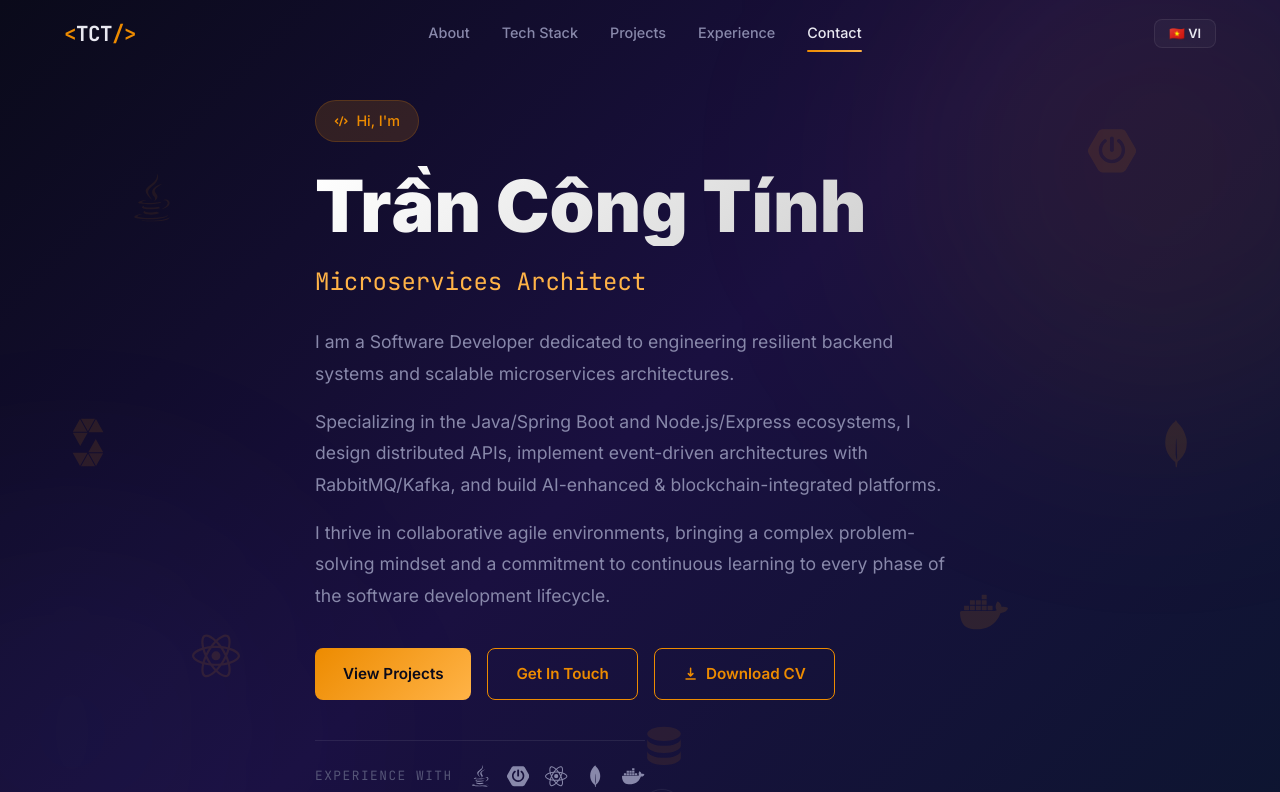
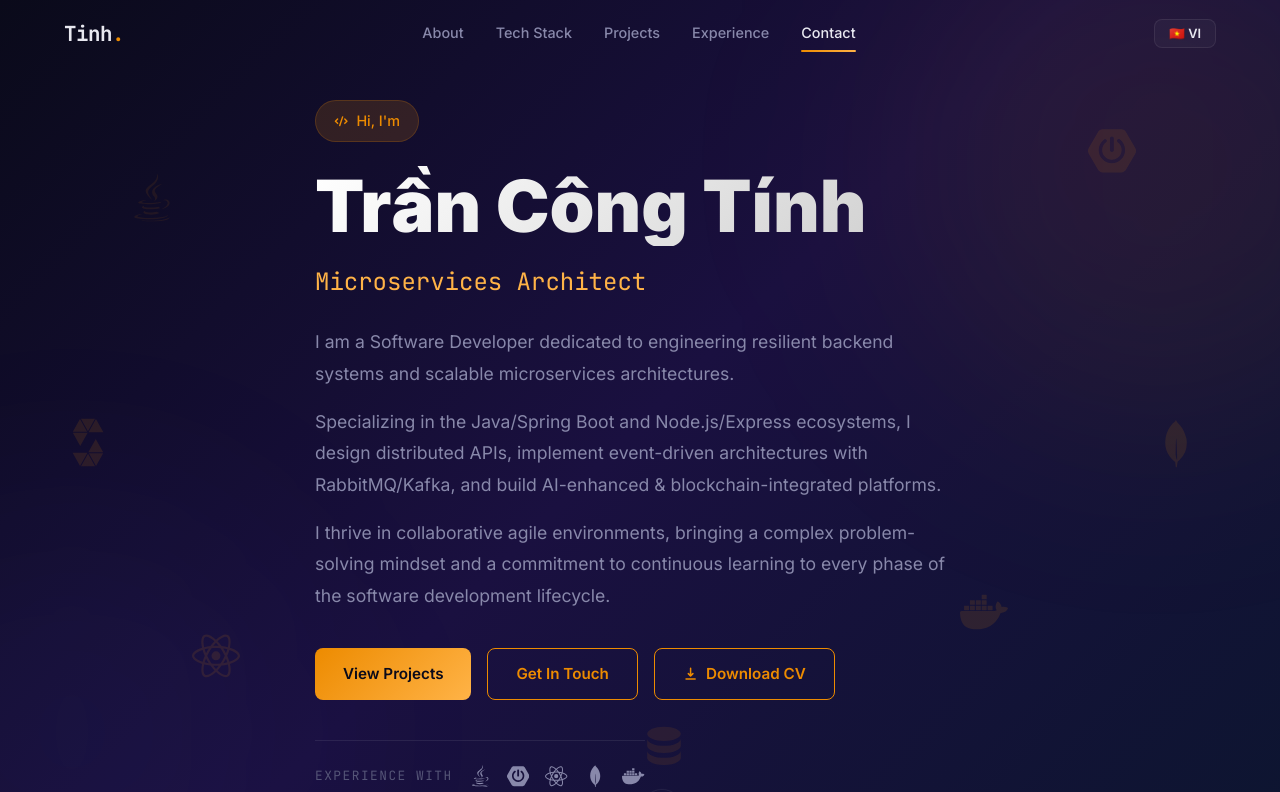
Before and after one commit to Hnit04/portfolio, a React (Vite) app: page / in a window 1280 px wide. Shown: the top 792 px of the page. Built offline with nearby package versions, Linux system fonts and the light colour scheme.

Commit message:
Update logo to cleaner text version

```diff
--- a/src/components/Navbar.jsx
+++ b/src/components/Navbar.jsx
@@ -43,9 +43,7 @@ export default function Navbar() {
     >
       <div className="navbar__container container">
         <a href="#" className="navbar__logo">
-          <span className="navbar__logo-bracket">{'<'}</span>
-          TCT
-          <span className="navbar__logo-bracket">{'/>'}</span>
+          Tinh<span className="navbar__logo-bracket">.</span>
         </a>
 
         <div className={`navbar__links ${menuOpen ? 'navbar__links--open' : ''}`}>
```
